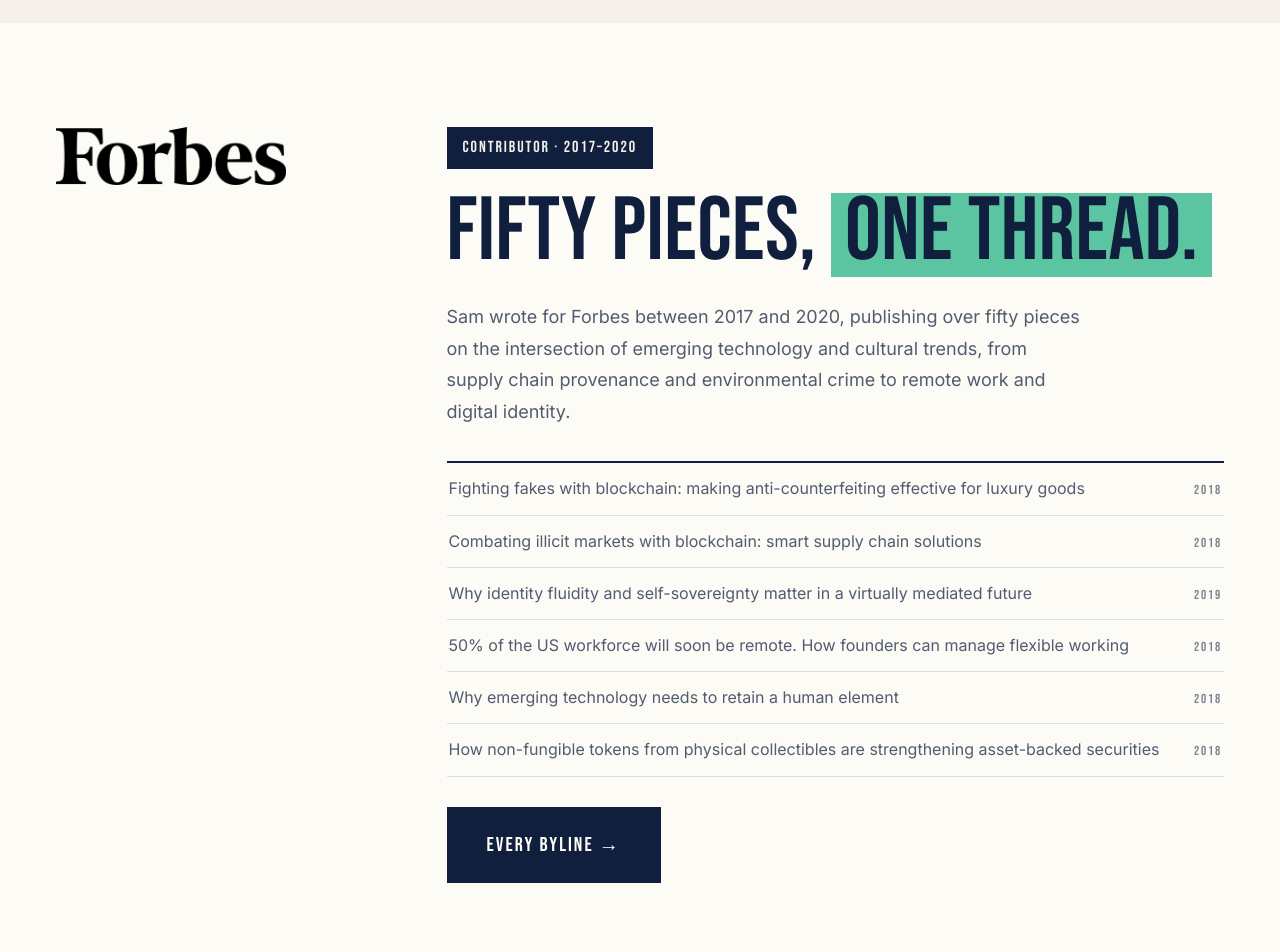
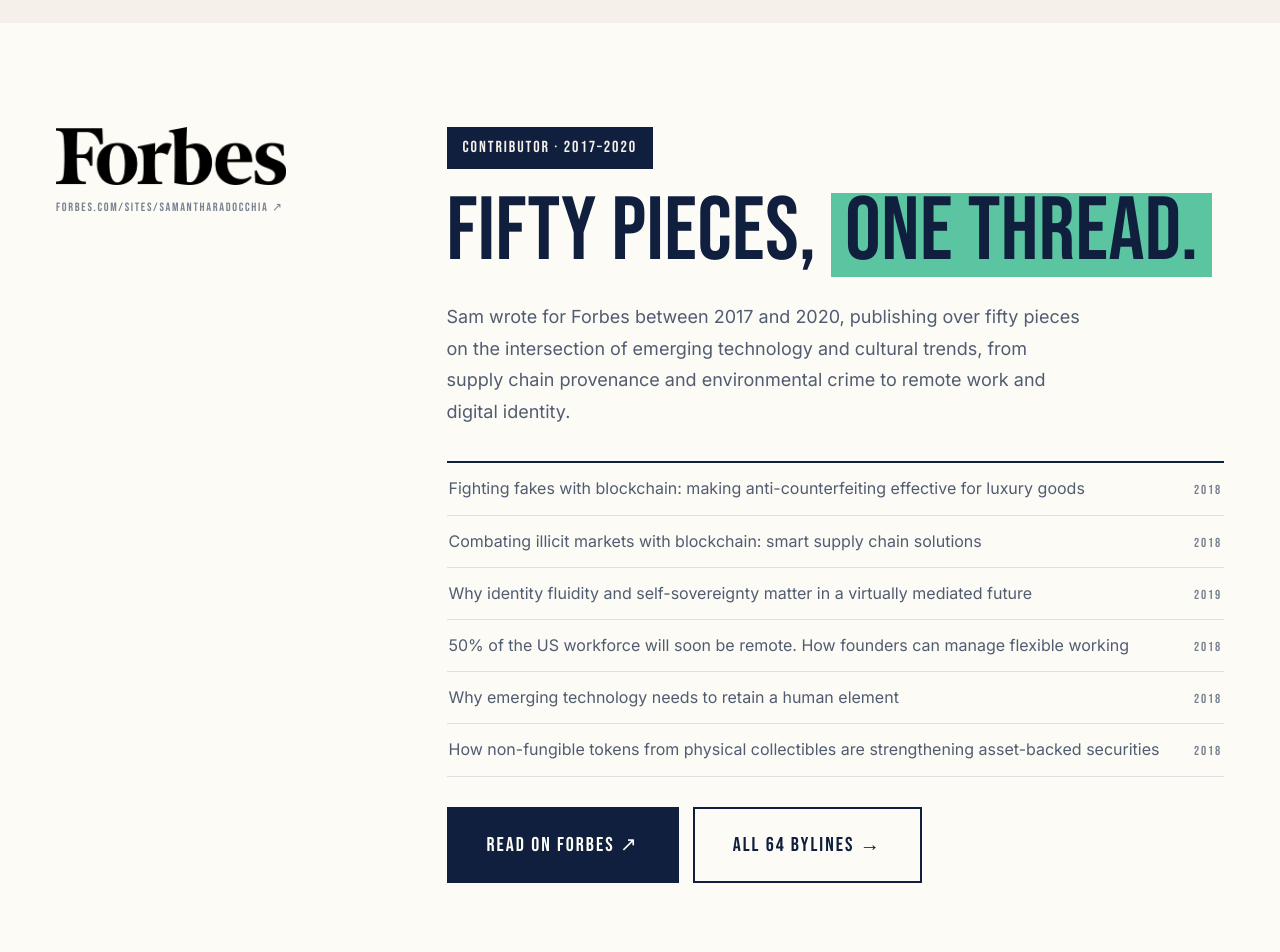
Before and after one commit to SamRadOfficial/sam-rad, a Next.js app: page /writing in a window 1280 px wide. Shown: the part 1860-2812 px from the top of the page. Built offline with nearby package versions, Linux system fonts and the light colour scheme.

Commit message:
fixes press links

```diff
--- a/app/globals.css
+++ b/app/globals.css
@@ -878,7 +878,13 @@
 /* Writing page: Forbes contributor block */
 .fb-block{background:var(--paper-white);padding:104px 0;}
 .fb-grid{display:grid;grid-template-columns:0.42fr 1fr;gap:64px;align-items:start;}
-.fb-mark img{width:100%;max-width:230px;height:auto;display:block;}
+.fb-mark{display:block;text-decoration:none;}
+.fb-mark img{width:100%;max-width:230px;height:auto;display:block;transition:opacity .18s;}
+.fb-mark:hover img{opacity:.62;}
+.fb-mark-cta{display:block;margin-top:14px;font-family:var(--fd);font-size:12px;letter-spacing:.14em;
+  text-transform:uppercase;color:var(--ink-muted);word-break:break-all;line-height:1.5;}
+.fb-mark:hover .fb-mark-cta{color:var(--mint-deep);}
+.fb-btns{display:flex;gap:14px;flex-wrap:wrap;}
 .fb-block p{font-size:18px;line-height:1.75;color:var(--ink-soft);margin:24px 0 34px;max-width:640px;}
 .fb-list{border-top:2px solid var(--ink);margin-bottom:30px;}
 .fb-list a{display:flex;justify-content:space-between;gap:24px;align-items:baseline;padding:14px 2px;border-bottom:1px solid var(--rule);text-decoration:none;color:var(--ink-soft);font-size:16px;line-height:1.45;transition:color .15s;}
--- a/app/press/page.jsx
+++ b/app/press/page.jsx
@@ -44,7 +44,7 @@
               </p>
               <MediaList kind="bylines" openYears={['2020', '2019']} label="Show earlier writing" />
               <a className="btn btn-ink" href={SITE.social.forbes} target="_blank" rel="noopener noreferrer">
-                The full Forbes archive →
+                Read Sam&apos;s Forbes author page ↗
               </a>
             </div>
           </div>
--- a/app/writing/page.jsx
+++ b/app/writing/page.jsx
@@ -4,7 +4,7 @@
 import { PhotoHero, CtaBreak, IndustryGrid, DispatchList } from '@/components/Blocks';
 import industries from '@/data/industries.json';
 import dispatches from '@/data/dispatches.json';
-import { meta } from '@/lib/site';
+import { meta, SITE } from '@/lib/site';
 
 
 const FORBES_PICKS = [
@@ -58,10 +58,17 @@
         <section className="fb-block">
           <div className="wide">
             <div className="fb-grid">
-              <div className="fb-mark">
+              <a
+                className="fb-mark"
+                href={SITE.social.forbes}
+                target="_blank"
+                rel="noopener noreferrer"
+                aria-label="Sam Rad's author page on Forbes"
+              >
                 {/* eslint-disable-next-line @next/next/no-img-element */}
                 <img src="/logos/forbes.png" alt="Forbes" />
-              </div>
+                <span className="fb-mark-cta">forbes.com/sites/samantharadocchia ↗</span>
+              </a>
               <div>
                 <div className="tag">Contributor · 2017–2020</div>
                 <h2 className="h2">Fifty pieces, <span className="mint-fill">one thread.</span></h2>
@@ -77,7 +84,17 @@
                     </a>
                   ))}
                 </div>
-                <Link href="/press#bylines" className="btn btn-ink">Every byline →</Link>
+                <div className="fb-btns">
+                  <a
+                    className="btn btn-ink"
+                    href={SITE.social.forbes}
+                    target="_blank"
+                    rel="noopener noreferrer"
+                  >
+                    Read on Forbes ↗
+                  </a>
+                  <Link href="/press#bylines" className="btn btn-ghost">All 64 bylines →</Link>
+                </div>
               </div>
             </div>
           </div>
```
